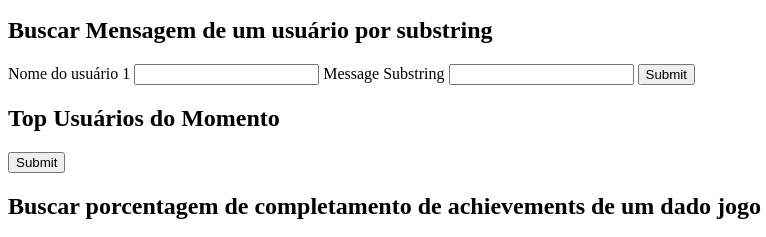
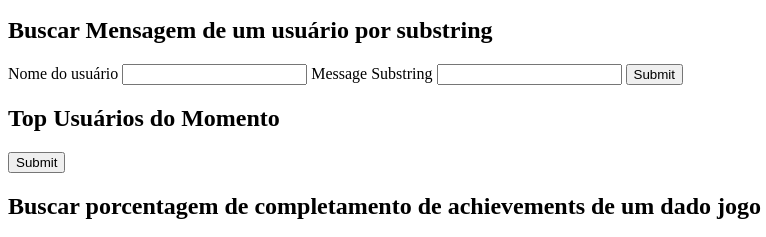
Before and after one commit to MatheusWoeffel/Stinder, a plain HTML site: page frontend/index.html in a window 1280 px wide. Shown: the part 373-610 px from the top of the page, 0-766 px from the left. Drawn offline with Linux system fonts and the light colour scheme.

Commit message:
Just header update

```diff
--- a/frontend/index.html
+++ b/frontend/index.html
@@ -37,7 +37,7 @@
 
   <section id="query4" class="query">
     <h1>Buscar Mensagem de um usuário por substring</h1>
-    <label for="firstUserInput4">Nome do usuário 1</label> <input id="firstUserInput4" name="userInput4" type="text">
+    <label for="firstUserInput4">Nome do usuário</label> <input id="firstUserInput4" name="userInput4" type="text">
     <label for="secondUserInput4">Message Substring</label> <input id="secondUserInput4" name="userInput4" type="text">
     <button>Submit</button>
 
```
